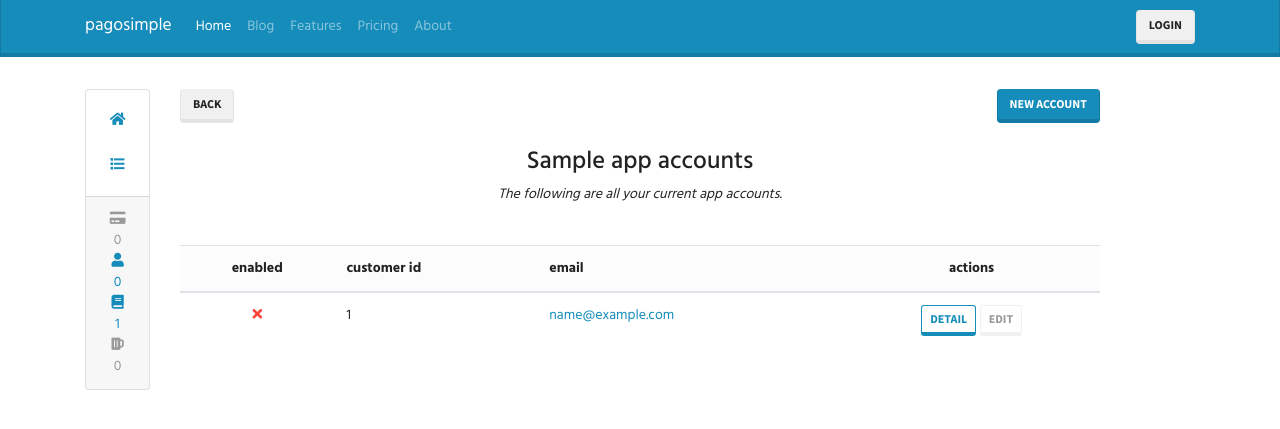
After one commit to agapanto/pagosimple, a Django app: template pagosimple_frontend/templates/dashboard/apps/accounts/list.html in a window 1280 px wide. The commit adds this page. Shown: the top 429 px of the page. Run offline with Django 3.2, Linux system fonts and the light colour scheme; the template is opened without the code that fills it: most values are stand-ins (such as "Sample title", 1, 10 or a date in 2020); some libraries are stand-ins or nearby versions.

Commit message:
Create AccountListView, url & template

```diff
--- a/pagosimple_frontend/templates/components/admin_navbar.html
+++ b/pagosimple_frontend/templates/components/admin_navbar.html
@@ -16,7 +16,7 @@
   </div>
 
   <div class="col-12 col-sm-12 col-md-3 col-lg-3 mb-4 text-center">
-    <a href="#">
+    <a href="{% url 'app_detail_account_list' app_unique_id=app.unique_id %}">
       <div class="card">
         <div class="card-body text-center">
           <h1>
--- a/pagosimple_frontend/templates/components/app_card.html
+++ b/pagosimple_frontend/templates/components/app_card.html
@@ -27,7 +27,9 @@
         <i class="fa fa-credit-card"> </i> 0
       </div>
       <div class="col-3">
-        <i class="fa fa-user"> </i> 0
+        <a href="{% url 'app_detail_account_list' app_unique_id=app.unique_id %}">
+          <i class="fa fa-user"> </i> 0
+        </a>
       </div>
       <div class="col-3">
         <a href="{% url 'app_detail_plan_list' app_unique_id=app.unique_id %}">
--- a/pagosimple_frontend/templates/components/app_side_card.html
+++ b/pagosimple_frontend/templates/components/app_side_card.html
@@ -38,12 +38,14 @@
       </div>
 
       <div class="col-3 col-sm-3 col-md-3 col-lg-12">
+        <a href="{% url 'app_detail_account_list' app_unique_id=app.unique_id %}">
           <div>
             <i class="fa fa-user"> </i>
           </div>
           <div>
             0
           </div>
+        </a>
       </div>
 
       <div class="col-3 col-sm-3 col-md-3 col-lg-12">
--- /dev/null
+++ b/pagosimple_frontend/templates/dashboard/apps/accounts/list.html
@@ -0,0 +1,113 @@
+{% extends "base.html" %}
+<!-- {% load i18n %} -->
+<!-- {% load static %} -->
+{% block css %}
+    {{ block.super }}
+    <!-- <link rel="stylesheet" type="text/css" href="{% static 'css/style.css' %}" /> -->
+{% endblock %}
+
+{% block js %}
+  {{ block.super }}
+{% endblock %}
+
+{% block content %}
+
+  <div class="row">
+
+    <div class="col-sm-12 col-md-12 col-lg-1 mb-4 mb-sm-4 mb-md-4 mb-lg-0">
+      {% include 'components/app_side_card.html' %}
+    </div>
+
+    <div class="col-12 col-sm-12 col-md-12 col-lg-10">
+
+      <div class="row">
+        <div class="col-12">
+          <a class="btn btn-secondary float-left mb-4" href="{% url 'app_detail' app_unique_id=app_unique_id %}">
+            Back
+          </a>
+          <a class="btn btn-primary float-right mb-4" href="#">
+            NEW ACCOUNT
+          </a>
+        </div>
+      </div>
+
+      <div class="row">
+        <div class="col-12 mb-4 text-center">
+          <h3>
+            {{ app.name }} accounts
+          </h3>
+          <p>
+            <i>
+              The following are all your current app accounts.
+            </i>
+          </p>
+        </div>
+      </div>
+
+      <div class="row">
+        <div class="col-12 table-responsive">
+
+          <table class="table">
+            <thead>
+              <tr class="table-light">
+                <th scope="col" class="text-center">
+                  enabled
+                </th>
+                <th scope="col">
+                  customer id
+                </th>
+                <th scope="col">
+                  email
+                </th>
+                <!-- <th scope="col">
+                  updated at
+                </th> -->
+                <th scope="col" class="text-center">
+                  actions
+                </th>
+              </tr>
+            </thead>
+            <tbody>
+
+              {% for account in accounts %}
+              <tr>
+                <td class="text-center">
+                  {% if account.enabled %}
+                    <i class="fa fa-check text-success"></i>
+                  {% else %}
+                    <i class="fa fa-times text-danger"></i>
+                  {% endif %}
+                </td>
+                <td>
+                  {{ account.customer_id }}
+                </td>
+                <td>
+                  <a href="#">
+                    {{ account.email }}
+                  </a>
+                </td>
+                <!-- <td>
+                  {{ plan.updated_at }}
+                </td> -->
+                <td class="text-center">
+                  <a class="btn btn-sm btn-outline-primary" href="#">
+                    Detail
+                  </a>
+                  <a class="btn btn-sm btn-outline-secondary text-muted" href="#">
+                    Edit
+                  </a>
+                </td>
+              </tr>
+              {% endfor %}
+
+            </tbody>
+          </table>
+
+        </div>
+      </div>
+
+    </div>
+
+  </div>
+
+{% endblock %}
```
Also changed, not shown: pagosimple_frontend/dashboard/accounts/views.py (added, +50 -0 lines), pagosimple_frontend/urls.py (+11 -1 lines). Lines whose indentation alone changed are shown as unchanged.
